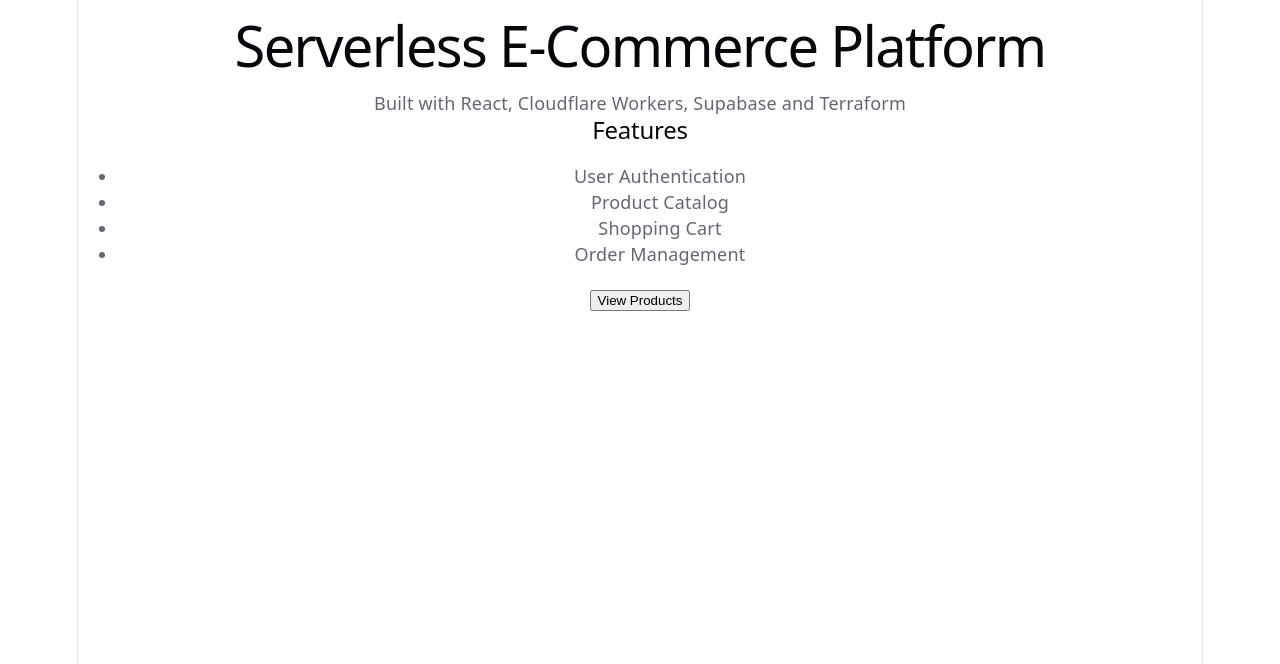
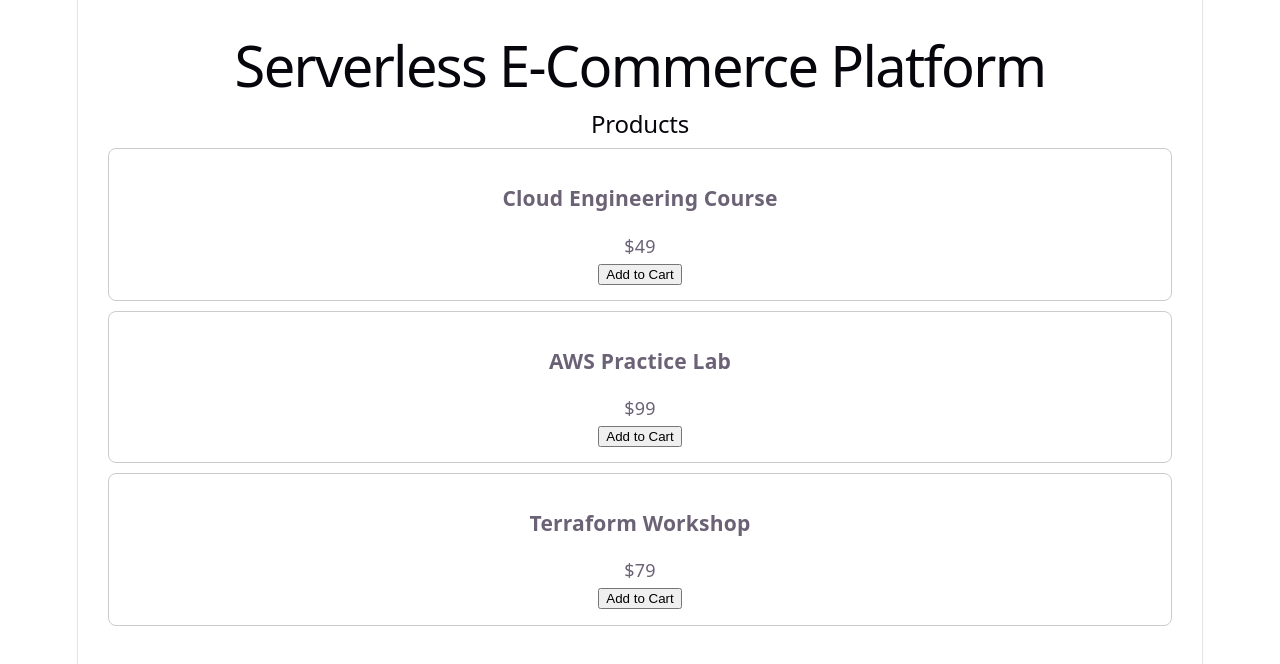
Before and after one commit to monikaa625/serverless-ecommerce-platform, a React app in the folder frontend/: page / in a window 1280 px wide. Shown: the top 664 px of the page. Built offline with nearby package versions, Linux system fonts and the light colour scheme; the HTML template or start-up script is replaced by a standard one.

Commit message:
Add products page

```diff
--- a/frontend/src/App.jsx
+++ b/frontend/src/App.jsx
@@ -1,22 +1,19 @@
+import products from "./data/products";
+import ProductCard from "./components/ProductCard";
+
 function App() {
   return (
-    <div>
+    <div style={{ padding: "20px" }}>
       <h1>Serverless E-Commerce Platform</h1>
 
-      <p>
-        Built with React, Cloudflare Workers, Supabase and Terraform
-      </p>
+      <h2>Products</h2>
 
-      <h2>Features</h2>
-
-      <ul>
-        <li>User Authentication</li>
-        <li>Product Catalog</li>
-        <li>Shopping Cart</li>
-        <li>Order Management</li>
-      </ul>
-
-      <button>View Products</button>
+      {products.map((product) => (
+        <ProductCard
+          key={product.id}
+          product={product}
+        />
+      ))}
     </div>
   );
 }
--- /dev/null
+++ b/frontend/src/components/ProductCard.jsx
@@ -0,0 +1,18 @@
+function ProductCard({ product }) {
+  return (
+    <div
+      style={{
+        border: "1px solid #ccc",
+        padding: "15px",
+        margin: "10px",
+        borderRadius: "8px",
+      }}
+    >
+      <h3>{product.name}</h3>
+      <p>${product.price}</p>
+      <button>Add to Cart</button>
+    </div>
+  );
+}
+
+export default ProductCard;
--- /dev/null
+++ b/frontend/src/data/products.js
@@ -0,0 +1,19 @@
+const products = [
+  {
+    id: 1,
+    name: "Cloud Engineering Course",
+    price: 49,
+  },
+  {
+    id: 2,
+    name: "AWS Practice Lab",
+    price: 99,
+  },
+  {
+    id: 3,
+    name: "Terraform Workshop",
+    price: 79,
+  },
+];
+
+export default products;
```
Also changed, not shown: 1 other file (tests, documents, lock files or other folders).
